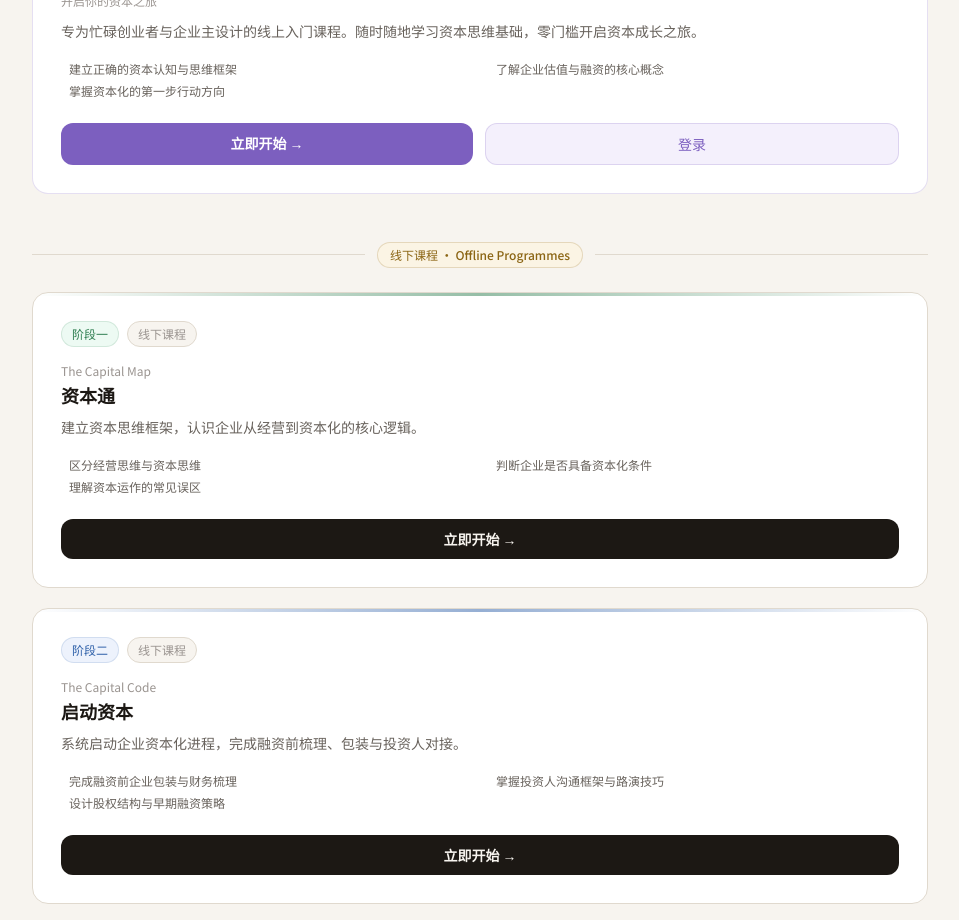
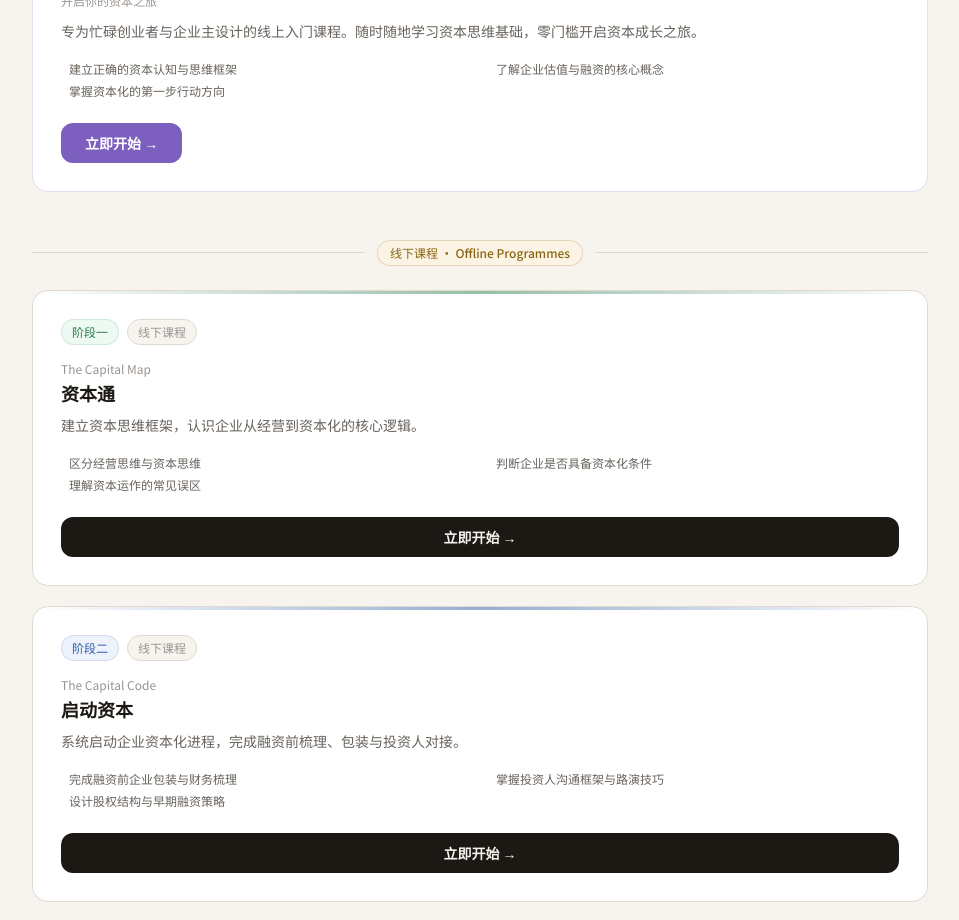
Before and after one commit to Jeffryyew/ZiBendao, a Next.js app: page /courses in a window 1280 px wide. Shown: the part 940-1860 px from the top of the page, without its empty margins (160-1119 px from the left). Built offline with nearby package versions, Linux system fonts and the light colour scheme; no server answers.

Commit message:
fix: remove login button from Capital Start card

```diff
--- a/src/app/courses/page.tsx
+++ b/src/app/courses/page.tsx
@@ -248,17 +248,10 @@ export default async function CoursesPage() {
             <div className="flex flex-wrap gap-3">
               <Link
                 href="/login"
-                className="flex-1 text-center py-2.5 rounded-xl text-sm font-semibold"
-                style={{ backgroundColor: "#7C5FBF", color: "#FFFFFF", minWidth: "140px" }}
+                className="inline-block text-center py-2.5 px-6 rounded-xl text-sm font-semibold"
+                style={{ backgroundColor: "#7C5FBF", color: "#FFFFFF" }}
               >
                 {isEn ? "Get Started →" : "立即开始 →"}
-              </Link>
-              <Link
-                href="/login"
-                className="flex-1 text-center py-2.5 rounded-xl text-sm"
-                style={{ backgroundColor: "#F4F0FC", color: "#7C5FBF", border: "1px solid rgba(124,95,191,0.2)", minWidth: "140px" }}
-              >
-                {isEn ? "Login" : "登录"}
               </Link>
             </div>
           </div>
```
